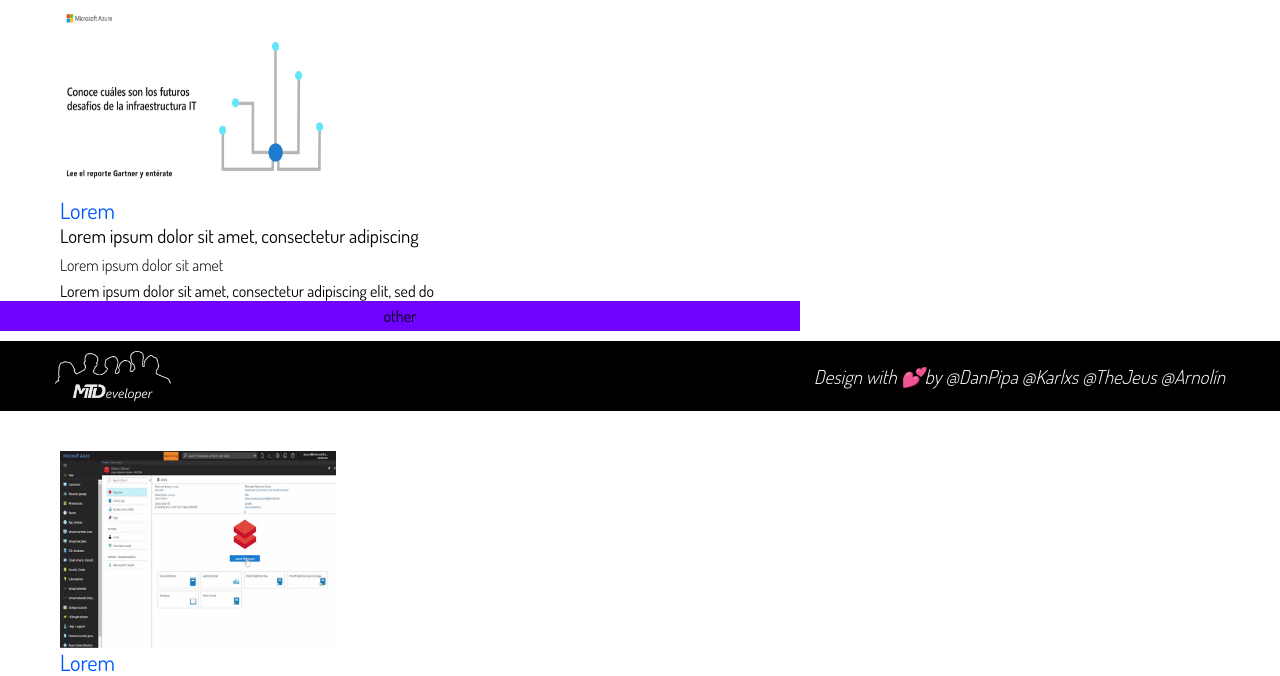
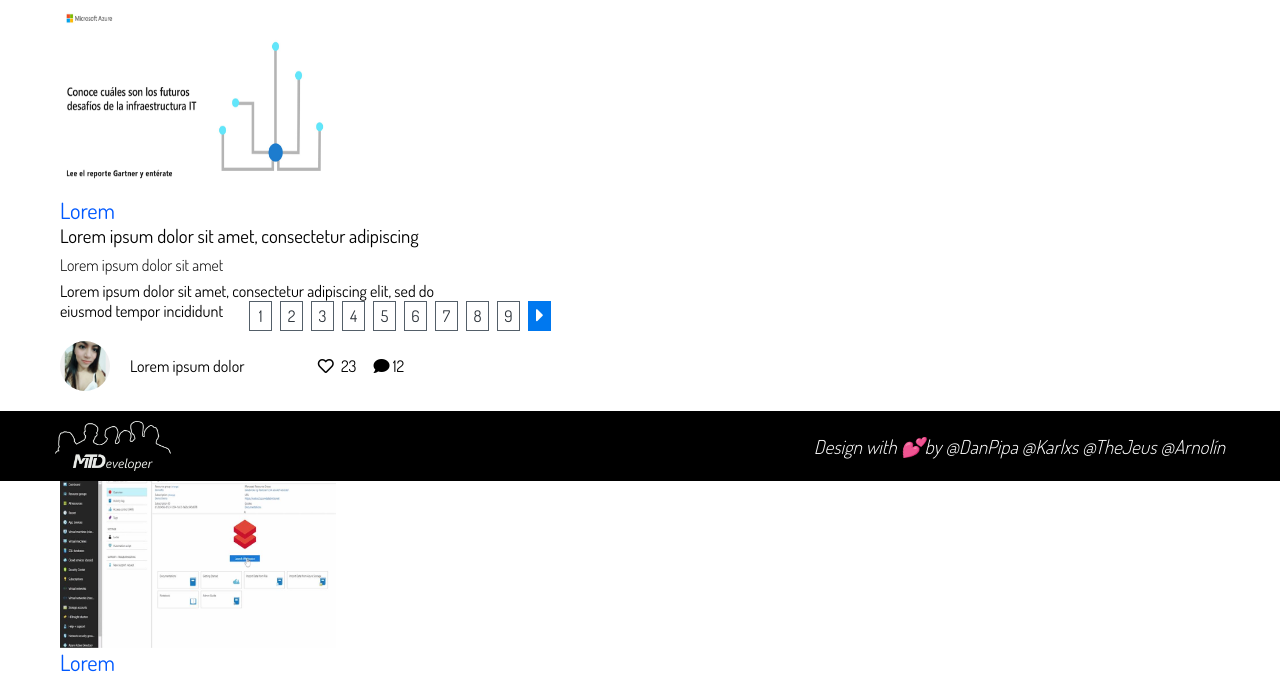
Before and after one commit to Ktacas/MTD-Ica, a PHP site: page /Blog/Index_blog.html in a window 1280 px wide. Shown: the part 1949-2625 px from the top of the page. Run offline with PHP 8.4, Linux system fonts and the light colour scheme.

Commit message:
Agregando Paginacion/Blog

```diff
--- a/Blog/Index_blog.html
+++ b/Blog/Index_blog.html
@@ -23,7 +23,7 @@
                 <!-- nav -->
                 <nav class="menu">
                     <ul>
-                        <li><a href="#">Inicio</a></li>
+                        <li><a href="../index.html">Inicio</a></li>
                         <li><a href="#">Core</a></li>
                         <li><a href="#">Eventos</a></li>
                         <li><a href="#">Blogs</a></li>
@@ -252,8 +252,27 @@
                 </div>
             </div>
         </aside>
-        <section class="item other">other</section>
-        <footer class="item footer">
+        <section class="other">
+            <nav class="container-other">
+                <ul class="pagination-other">
+                    <li class="item-other"><a class="link-other" href="#">1</a></li>
+                    <li class="item-other"><a class="link-other" href="#">2</a></li>
+                    <li class="item-other"><a class="link-other" href="#">3</a></li>
+                    <li class="item-other"><a class="link-other" href="#">4</a></li>
+                    <li class="item-other"><a class="link-other" href="#">5</a></li>
+                    <li class="item-other"><a class="link-other" href="#">6</a></li>
+                    <li class="item-other"><a class="link-other" href="#">7</a></li>
+                    <li class="item-other"><a class="link-other" href="#">8</a></li>
+                    <li class="item-other"><a class="link-other" href="#">9</a></li>
+                    <li class="item-other">
+                        <a class="link-other" href="#">
+                            <i class="fas fa-caret-right"></i>
+                        </a>
+                    </li>
+                </ul>
+            </nav>
+        </section>
+        <footer class="footer">
             <!-- logo -->
             <figure class="logo_footer">
                     <img src="../images/Blanco800x346.png" alt="logo">
--- a/Blog/main.css
+++ b/Blog/main.css
@@ -16,18 +16,8 @@ body {
                          "other ."
                          "footer footer";
     grid-template-columns: 3fr 1fr;
-    grid-template-rows: 70px repeat(7,300px) 30px 50px;
+    grid-template-rows: 70px repeat(7,300px) 100px 50px;
     grid-gap: 10px;
-}
-.item {
-    /* border: 1px solid red; */
-    display: flex;
-    justify-content: center;
-    align-items: center
-    }
-.other {
-    grid-area: other;
-    background: rgb(112, 2, 255);
 }
 /* -------------------------------HEADER------------------------------- */
 .header {
@@ -93,7 +83,7 @@ body {
   height: inherit;
 }
 /* ultimo-item */
-ul li:last-child {
+.menu li:last-child {
   border: 2px solid azure;
   height: 19px;
   border-radius: 60px;
@@ -307,7 +297,47 @@ ul li:last-child {
   width:80px;
   margin: auto;
 }
+/* -------------------------------OTHER------------------------------- */
+.other {
+  grid-area: other;
+  display: flex;
+  justify-content: center;
+}
+.container-other {
+  height: 30px;
+  display:inherit;
 
+}
+.pagination-other {
+  margin: 0;
+  padding: 0;
+  list-style: none;
+  display:inherit;
+  height: inherit;
+  align-items: center;
+}
+.item-other {
+  display:flex;
+  width: 21px;
+  height: 28px;
+  border: 1px solid rgb(84, 95, 105);
+  justify-content:center;
+  align-items: center;
+  margin: 0 4px;
+}
+.link-other {
+  color: #2C333A;
+  font-weight: 400;
+  text-decoration: none;
+}
+.pagination-other .item-other:last-child {
+  background: #0078EF;
+  border-color: #0078EF;
+}
+.link-other i {
+  font-size: 1.3em;
+  color: white;
+}
 /* -------------------------------FOOTER------------------------------- */
 .footer {
   background: rgb(0, 0, 0);
--- a/index.html
+++ b/index.html
@@ -29,7 +29,7 @@
                         <li><a href="#">Inicio</a></li>
                         <li><a href="#">Core</a></li>
                         <li><a href="#">Eventos</a></li>
-                        <li><a href="#">Blogs</a></li>
+                        <li><a href="Blog/Index_blog.html">Blogs</a></li>
                         <li><a href="#">Se miembro</a></li>
                     </ul>
                 </nav>
--- a/main.css
+++ b/main.css
@@ -19,7 +19,7 @@ body {
 
 /* -------------------------------HEADER------------------------------- */
 .header {
-    background: rgba(0, 0, 0, .6);
+    background: rgba(0, 0, 0);
     height: 70px;
     width: 100%;
     position: fixed;
```
